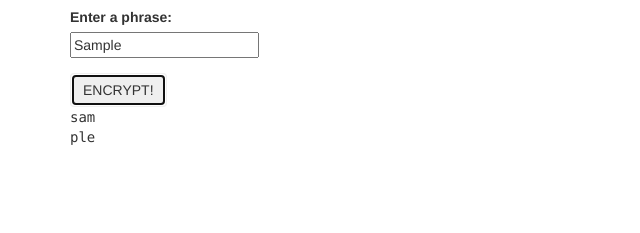
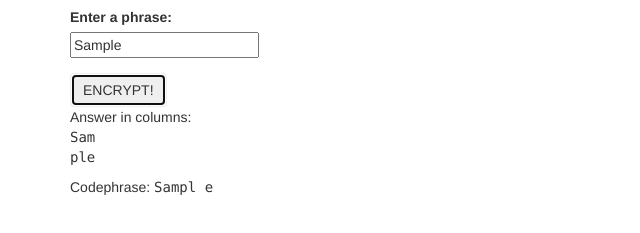
Before and after one commit to PerrySetGo/JS-CryptoSquare, a plain HTML site: page cryptosquare.html in a window 1280 px wide. Both pictures are taken after typing "Sample" into the empty fields and a click on the button "ENCRYPT!". Shown: the part 63-296 px from the top of the page, without its empty margins (0-640 px from the left). Drawn offline with nearby package versions, Linux system fonts and the light colour scheme.

Commit message:
create smaller functions and tweak display logic

```diff
--- a/cryptosquare.html
+++ b/cryptosquare.html
@@ -22,7 +22,8 @@
       </form>
 
       <div id="result">
-        <p><span class="cryptosquare"></span> <samp><span class="answer"></span></samp></p>
+        <p><span class="cryptosquare"></span>Answer in columns:<br><samp><span class="answer"></span></samp></p>
+        <p><span class="cryptosquare"></span>Codephrase:  <samp><span class="phrase"></span></samp></p>
       </div>
     </div>
   </body>
--- a/js/scripts.js
+++ b/js/scripts.js
@@ -1,55 +1,64 @@
-  var cryptosquare = function(inputString) {
 
-inputString = inputString.replace(/[^a-zA-Z0-9]/g, '');
-inputString = inputString.toLowerCase();
-  var inputStringLength = inputString.length;
+  var createCleanString = function(inputString){
+      cleanString = inputString.toLowerCase(); //lowercase
+      cleanString = inputString.replace(/[^a-zA-Z0-9]/g, '');//clean
 
-  var squareRoot = Math.sqrt(inputStringLength);
+    return cleanString;
+  }
 
+  var createSquareRoot = function(cleanString){
+      var inputStringLength = cleanString.length;
+      console.log(inputStringLength);
+      var squareRoot = Math.sqrt(inputStringLength); //generate sq rt
       squareRoot = Math.ceil(squareRoot);
       var remainder = inputStringLength - (squareRoot * squareRoot);
+    return squareRoot;
+  }
 
+
+  var createSplitWordsArray = function(squareRoot, cleanString){
       var splitWordsArray = new Array();
       var i = squareRoot;
 
       do {
-      splitWordsArray.push(inputString.substring(0, i));
-  } while((inputString = inputString.substring(i, inputString.length)) != "");
+          splitWordsArray.push(cleanString.substring(0, i));
+      } while((cleanString = cleanString.substring(i, cleanString.length)) != "");
 
+      return splitWordsArray;
+  }
+
+   var createHtmlString = function(splitWordsArray){
      var htmlString="";
-
      for (var count = 0; count < splitWordsArray.length; count++){
 
        htmlString = htmlString + splitWordsArray[count] + "<br>";
      }
-
-
      return htmlString;
-  }
-
-var codePhrase = function(splitWordsArray){
-
- var codePhraseArray = new Array();
- var fiver = 0;
-
- for (var i = 0; i < splitWordsArray.length; i++){
-  codePhraseArray.push()
- }
 
    }
 
+  var createCodePhrase = function(cleanString, squareRoot){
+     var codePhrase = "";
+     var wordNo = squareRoot;
+     codePhrase = cleanString.replace(/(.{5})/g, '$1 '); //need to make new array here.
+     return codePhrase;
+    }
 
 
 $(document).ready(function() {
   $("form#cryptosquare").submit(function(event) {
     inputString = $("input#input1").val();
 
-    var result = cryptosquare(inputString);
-    var phrase =
+    var cleanString = createCleanString(inputString);
+    var squareRoot = createSquareRoot(cleanString);
+    var splitWordsArray = createSplitWordsArray(squareRoot, cleanString);
 
-      $(".answer").html(result);
+    var htmlString = createHtmlString(splitWordsArray);
+    var codePhrase = createCodePhrase(cleanString, squareRoot);
 
-      $(".phrase").html(result);
+      $(".answer").html(htmlString);
+
+      $(".phrase").html(codePhrase);
 
     $("#result").show();
     event.preventDefault();
```
Lines whose indentation alone changed are shown as unchanged.
